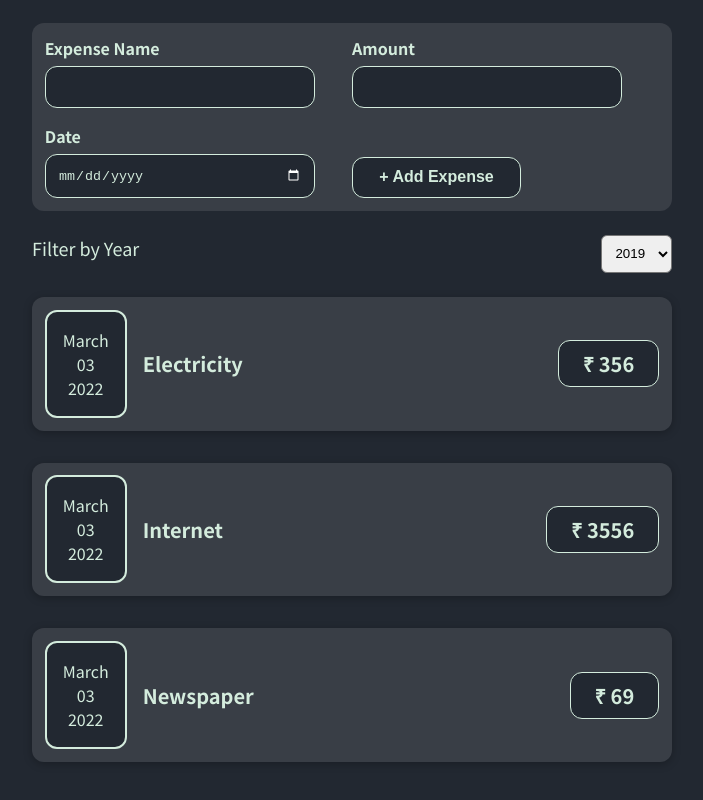
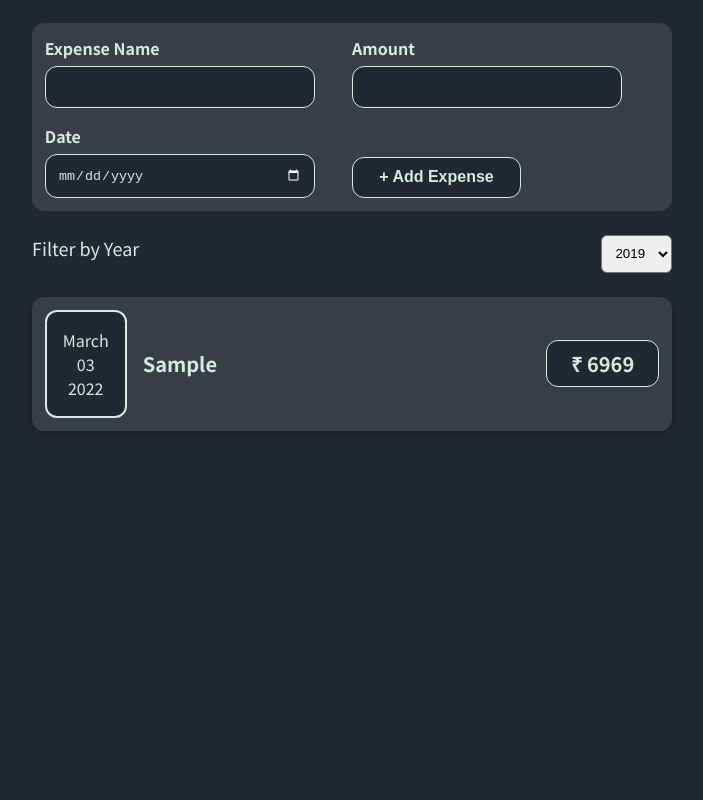
Before and after one commit to RK03ind/first-react-app, a React (Create React App) app: page / in a window 1280 px wide. Shown: the whole page, without its empty margins (288-991 px from the left). Built offline with nearby package versions, Linux system fonts and the light colour scheme.

Commit message:
input made functional

```diff
--- a/src/App.js
+++ b/src/App.js
@@ -1,28 +1,20 @@
+import { useState } from "react";
 import Expenses from "./components/Expenses/Expenses";
 import ExpenseInput from "./components/NewExpense/ExpenseInput";
 
 const App = () => {
-  const expenses = [
+  const [expenses, addExpenses] = useState([
     {
-      title: "Electricity",
-      amount: "356",
+      title: "Sample",
+      amount: "6969",
       date: new Date(2022, 2, 22),
     },
-    {
-      title: "Internet",
-      amount: "3556",
-      date: new Date(2022, 2, 22),
-    },
-    {
-      title: "Newspaper",
-      amount: "69",
-      date: new Date(2022, 2, 22),
-    },
-  ];
+  ]);
 
   const createItem = (data) => {
-    console.log(data);
-    console.log("from app.js");
+    addExpenses((prevState) => {
+      return [...prevState, data];
+    });
   };
 
   return (
--- a/src/components/Expenses/Expenses.js
+++ b/src/components/Expenses/Expenses.js
@@ -12,21 +12,13 @@ const Expenses = (props) => {
   return (
     <>
       <ExpenseFilter postYear={onFilter} />
-      <ExpenseItem
-        title={props.expenses[0].title}
-        amount={props.expenses[0].amount}
-        date={props.expenses[0].date}
-      />
-      <ExpenseItem
-        title={props.expenses[1].title}
-        amount={props.expenses[1].amount}
-        date={props.expenses[1].date}
-      />
-      <ExpenseItem
-        title={props.expenses[2].title}
-        amount={props.expenses[2].amount}
-        date={props.expenses[2].date}
-      />
+      {props.expenses.map((expenses) => (
+        <ExpenseItem
+          title={expenses.title}
+          amount={expenses.amount}
+          date={expenses.date}
+        />
+      ))}
     </>
   );
 };
```
